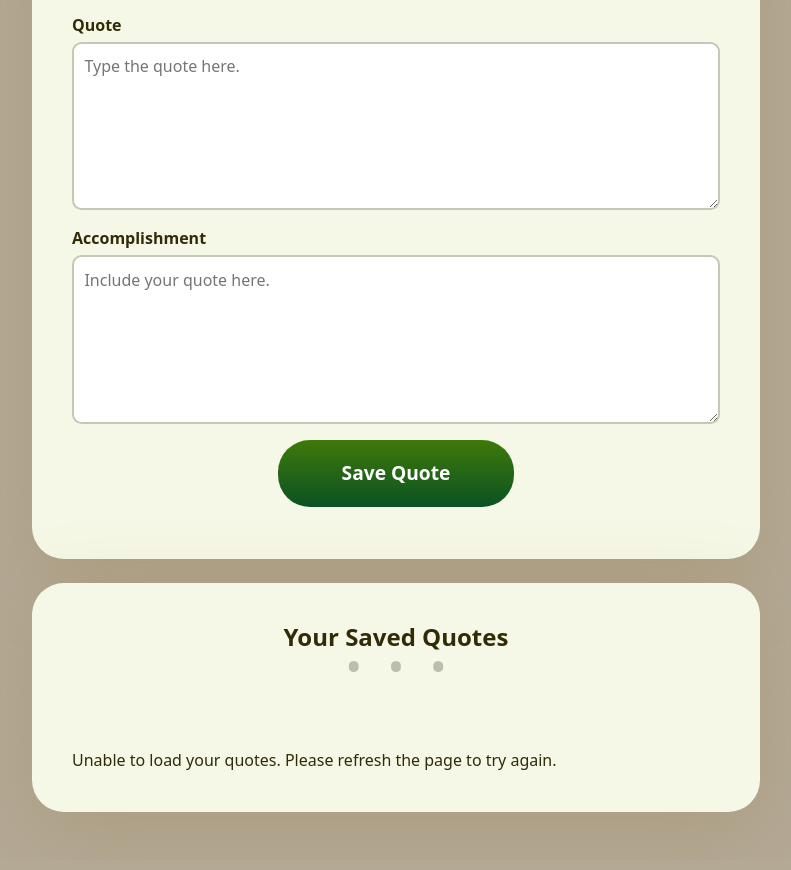
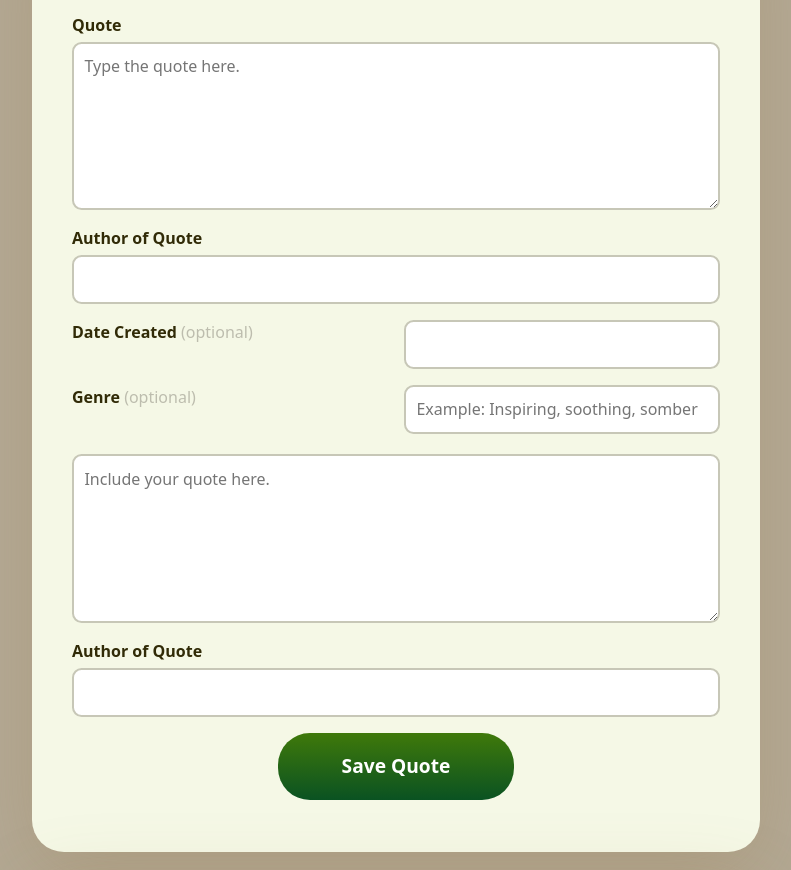
Before and after one commit to trishaSolomon/Project-3-Quote-Website, a website: page public/index.html in a window 1280 px wide. Shown: the part 152-1022 px from the top of the page, without its empty margins (244-1035 px from the left). Drawn offline with Linux system fonts and the light colour scheme; no server answers.

Commit message:
Add fields for author, date, and genre in form

```diff
--- a/public/index.html
+++ b/public/index.html
@@ -25,6 +25,23 @@
           <span class="error" id="quote-error"></span>
         </div>
 
+        <div class="field">
+          <label for="author">Author of Quote</label>
+          <input id="author" name="author" type="text" required maxlength="100" aria-describedby="employer-error">
+          <span class="error" id="employer-error"></span>
+        </div>
+
+        <div class="years">
+          <label for="date">Date Created <span class="optional">(optional)</span></label>
+          <input id="date" name="date" type="text" required maxlength="100" aria-describedby="employer-error">
+          <span class="error" id="employer-error"></span>
+        </div>
+
+        <div class="years">
+          <label for="genre">Genre <span class="optional">(optional)</span></label>
+          <input id="genre" name="genre" type="text" required maxlength="100" aria-describedby="employer-error" placeholder="Example: Inspiring, soothing, somber">
+          <span class="error" id="employer-error"></span>
+        </div>
 
         <!-- <div class="field">
           <label for="job-title">Job title</label>
@@ -47,16 +64,16 @@
 
 
         <div class="field">
-          <label for="accomplishment">Accomplishment</label>
+          <label for="accomplishment"></label>
           <textarea id="accomplishment" name="accomplishment" rows="6" required maxlength="1000" aria-describedby="accomplishment-error" placeholder="Include your quote here."></textarea>
           <span class="error" id="accomplishment-error"></span>
         </div>
 
-        <!-- <div class="field">
-          <label for="employer">Employer</label>
+        <div class="field">
+          <label for="employer">Author of Quote</label>
           <input id="employer" name="employer" type="text" required maxlength="100" aria-describedby="employer-error">
           <span class="error" id="employer-error"></span>
-        </div> -->
+        </div>
 
 
         <div class="form-actions">
```
